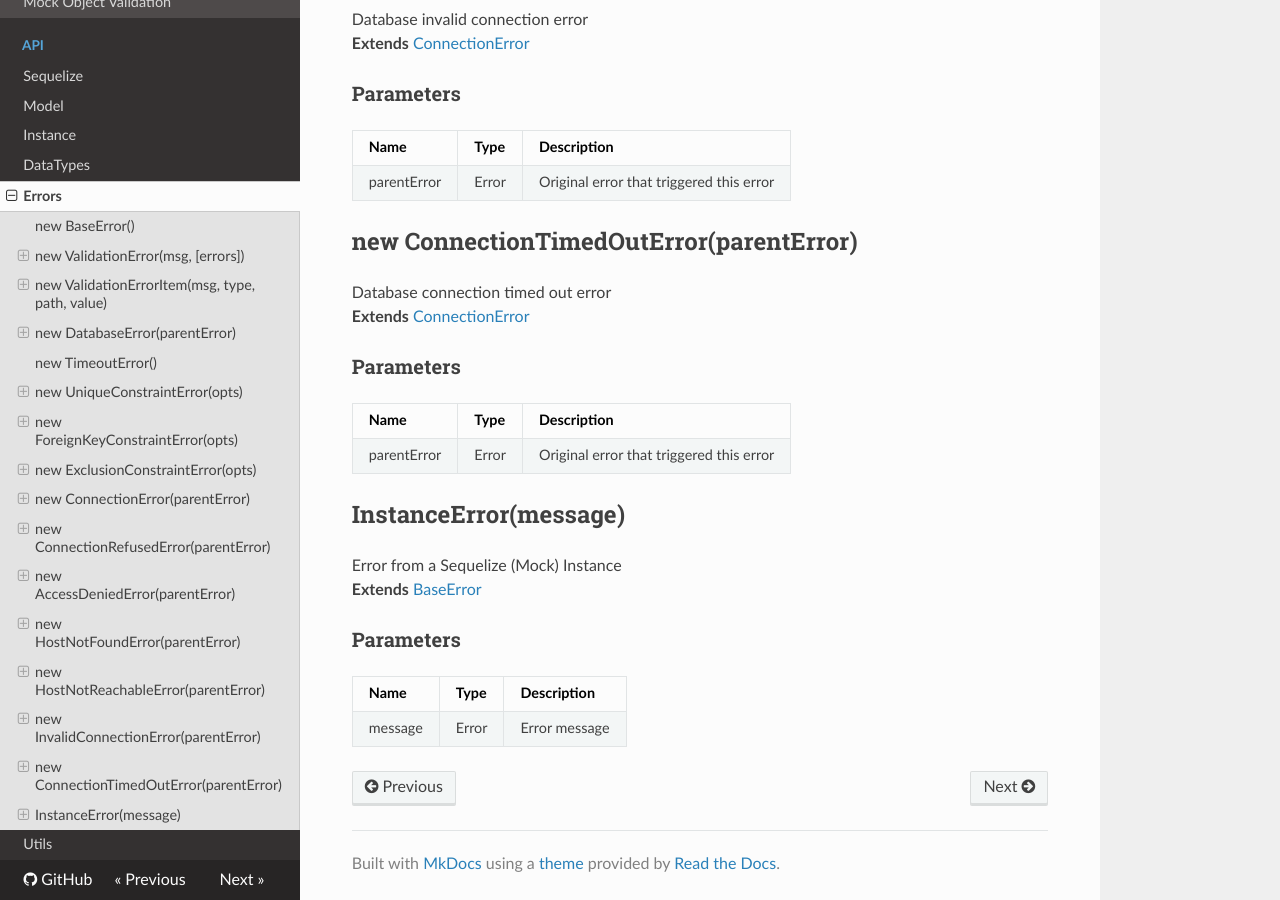
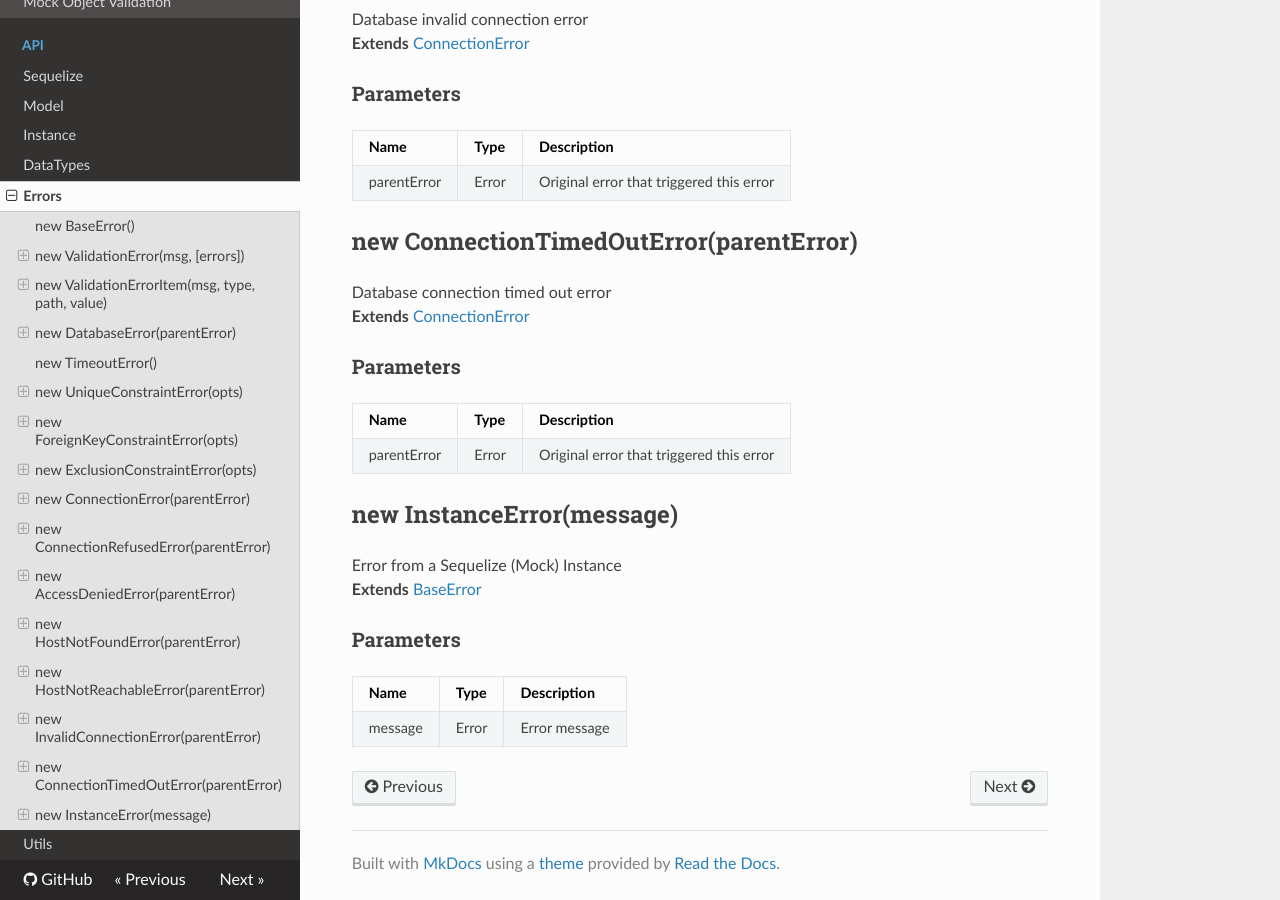
Before and after one commit to BlinkUX/sequelize-mock, an MkDocs documentation site: the page built from docs/api/errors.md, in a window 1280 px wide and 900 px high, scrolled down 5140 px. Built offline with MkDocs 1.6.1, drawn with Linux system fonts in a browser that asks for light colours; nearby versions of some CDN libraries; old or Windows-style settings are respelled for this version of MkDocs.

Commit message:
Fix `InstanceError` constructor documentation in docs

```diff
--- a/docs/api/errors.md
+++ b/docs/api/errors.md
@@ -273,7 +273,7 @@ parentError | Error | Original error that triggered this error
 
 
 <a name="InstanceError"></a>
-## InstanceError(message)
+## new InstanceError(message)
 
 Error from a Sequelize (Mock) Instance <br>**Extends** [BaseError](#BaseError)
 
```
